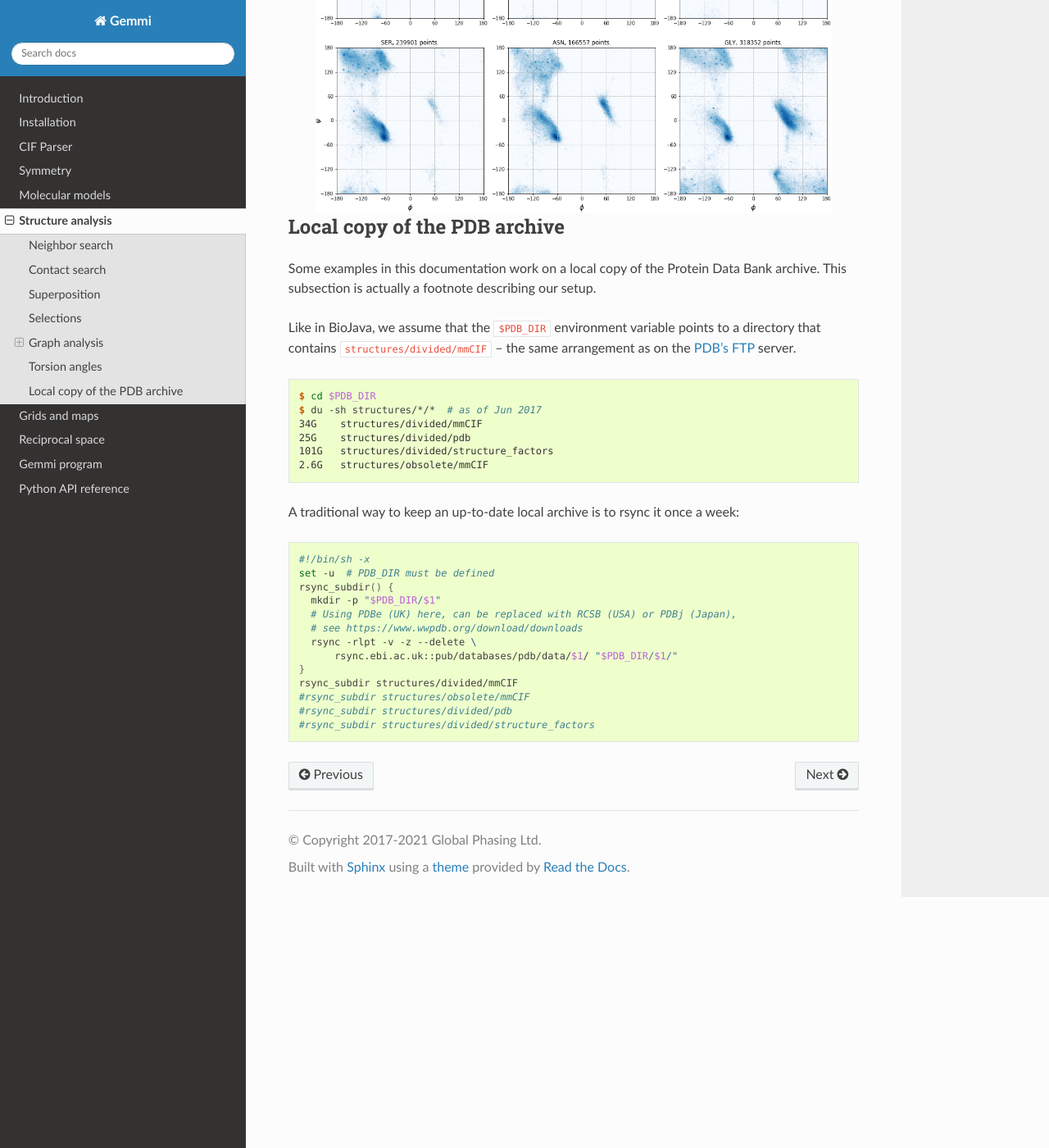
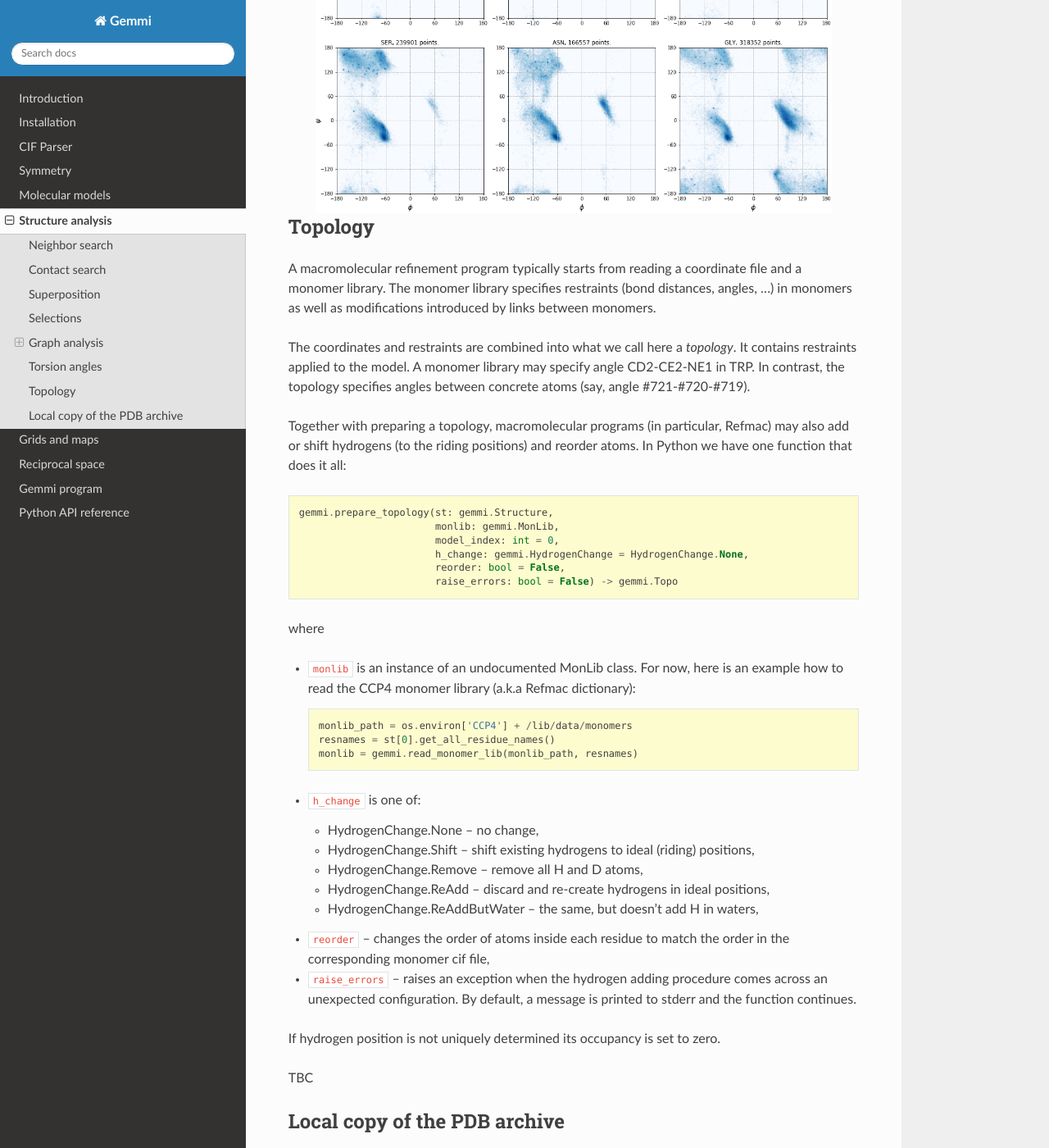
Before and after one commit to project-gemmi/gemmi, a Sphinx documentation site: the page built from docs/analysis.rst, in a window 1280 px wide and 1400 px high, scrolled down 14920 px. Shown: the whole window at 82% size. Built offline with Sphinx 7.4.7 and the Read the Docs theme 2.0.0, drawn with Linux system fonts in a browser that asks for light colours.

Commit message:
added function prepare_topology()
part of the gemmi-h code was moved to the library

```diff
--- a/docs/analysis.rst
+++ b/docs/analysis.rst
@@ -791,6 +791,65 @@ Six of the resulting plots are shown here (click to enlarge):
     :align: center
     :scale: 60
 
+Topology
+========
+
+A macromolecular refinement program typically starts from reading
+a coordinate file and a monomer library. The monomer library specifies
+restraints (bond distances, angles, ...) in monomers
+as well as modifications introduced by links between monomers.
+
+The coordinates and restraints are combined into
+what we call here a *topology*.
+It contains restraints applied to the model.
+A monomer library may specify angle CD2-CE2-NE1 in TRP.
+In contrast, the topology specifies angles between concrete atoms
+(say, angle #721-#720-#719).
+
+Together with preparing a topology, macromolecular programs
+(in particular, Refmac) may also add or shift hydrogens (to
+the riding positions) and reorder atoms.
+In Python we have one function that does it all:
+
+.. code-block:: python
+
+    gemmi.prepare_topology(st: gemmi.Structure,
+                           monlib: gemmi.MonLib,
+                           model_index: int = 0,
+                           h_change: gemmi.HydrogenChange = HydrogenChange.None,
+                           reorder: bool = False,
+                           raise_errors: bool = False) -> gemmi.Topo
+
+where
+
+* ``monlib`` is an instance of an undocumented MonLib class.
+  For now, here is an example how to read the CCP4 monomer library
+  (a.k.a Refmac dictionary):
+
+  .. code-block:: python
+
+    monlib_path = os.environ['CCP4'] + /lib/data/monomers
+    resnames = st[0].get_all_residue_names()
+    monlib = gemmi.read_monomer_lib(monlib_path, resnames)
+
+* ``h_change`` is one of:
+
+  * HydrogenChange.None -- no change,
+  * HydrogenChange.Shift -- shift existing hydrogens to ideal (riding) positions,
+  * HydrogenChange.Remove -- remove all H and D atoms,
+  * HydrogenChange.ReAdd -- discard and re-create hydrogens in ideal positions,
+  * HydrogenChange.ReAddButWater -- the same, but doesn't add H in waters,
+
+* ``reorder`` -- changes the order of atoms inside each residue
+  to match the order in the corresponding monomer cif file,
+
+* ``raise_errors`` --  raises an exception when the hydrogen adding
+  procedure comes across an unexpected configuration.
+  By default, a message is printed to stderr and the function continues.
+
+If hydrogen position is not uniquely determined its occupancy is set to zero.
+
+TBC
 
 .. _pdb_dir:
 
```
Also changed, not shown: 4 other files.
